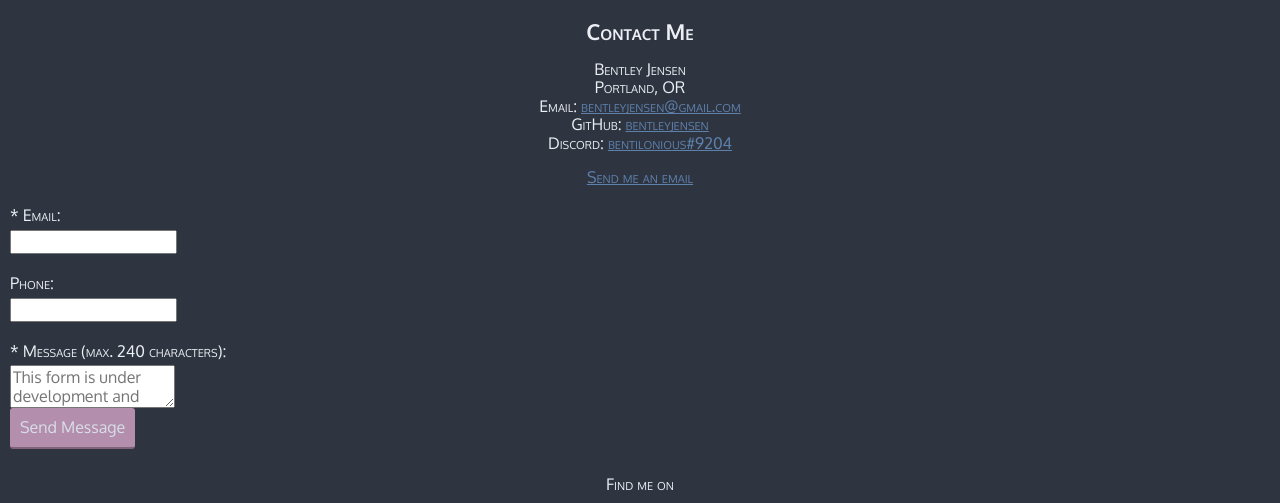
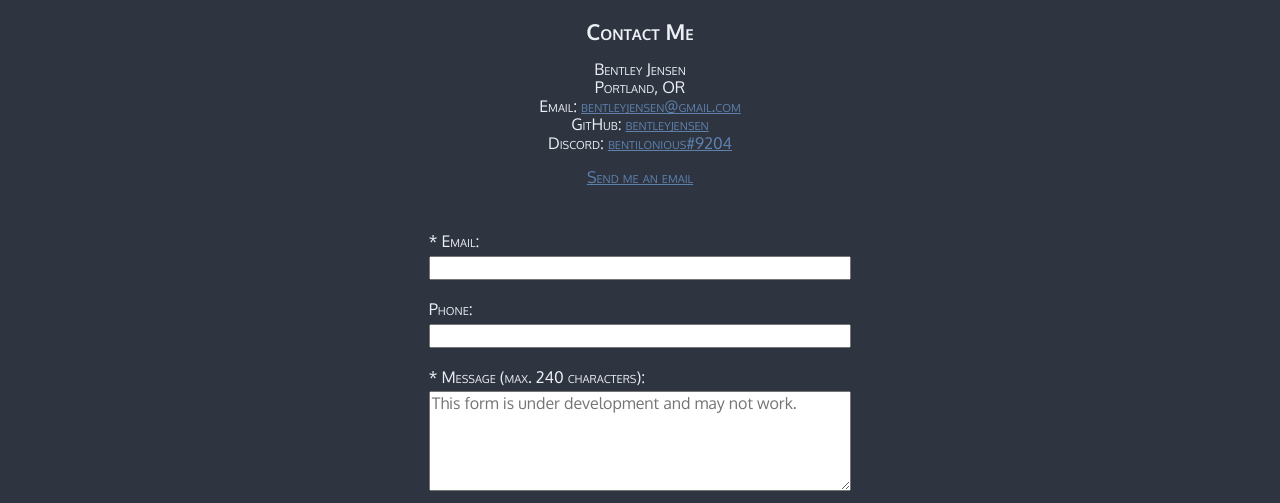
Before and after one commit to bentleyjensen/portfolio-website, a plain HTML site: page contact.html in a window 1280 px wide. Shown: the part 236-739 px from the top of the page. Drawn offline with nearby package versions, Linux system fonts and the light colour scheme.

Commit message:
Update production styles. Additional fix #25

```diff
--- a/css/styles.production.css
+++ b/css/styles.production.css
@@ -244,12 +244,35 @@ button:focus {
     text-align: center;
 }
 
+.contact-form {
+    display: -webkit-box;
+    display: -ms-flexbox;
+    display: flex;
+    -webkit-box-pack: center;
+        -ms-flex-pack: center;
+            justify-content: center;
+}
+
 #contact-form {
     margin: 10px;
+    width: 33%;
+    min-width: 250px;
+    max-width: 500px;
+}
+
+textarea {
+    height: 100px;
 }
 
 .contact-form-field {
     display: block;
+    width: 100%;
+}
+
+.button-submit {
+    width:  auto;
+    float: right;
+    margin: 20px 0;
 }
 
 label.contact-form-field {
```
